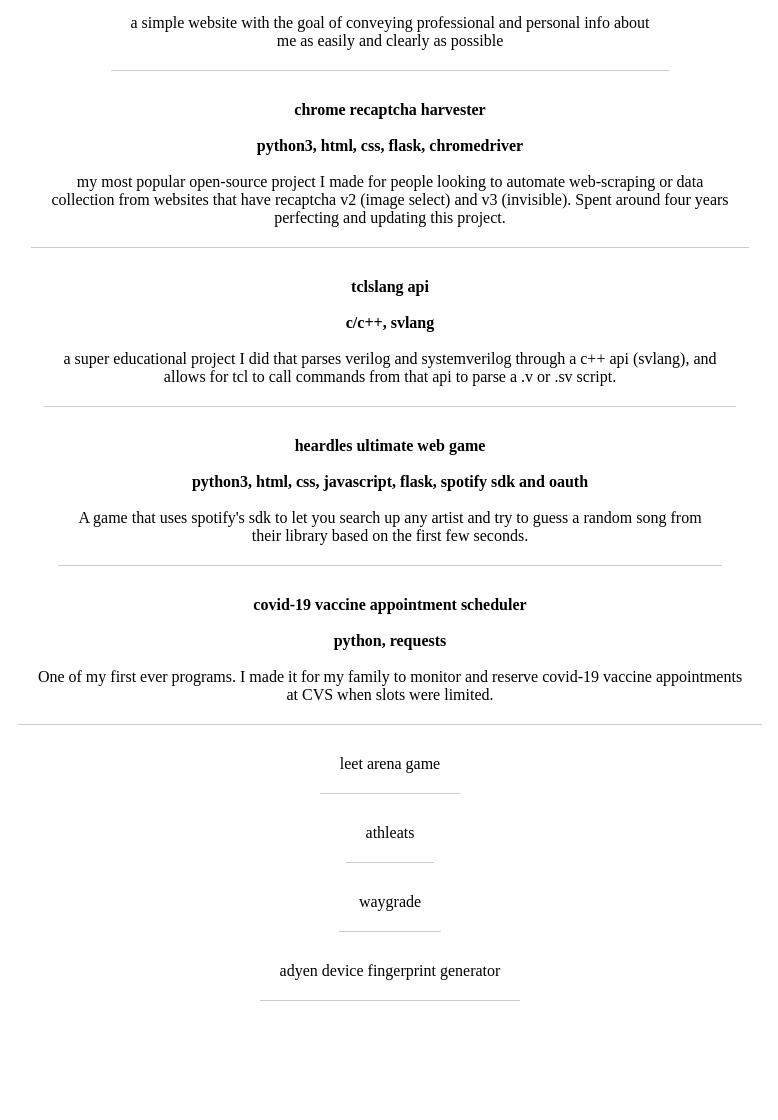
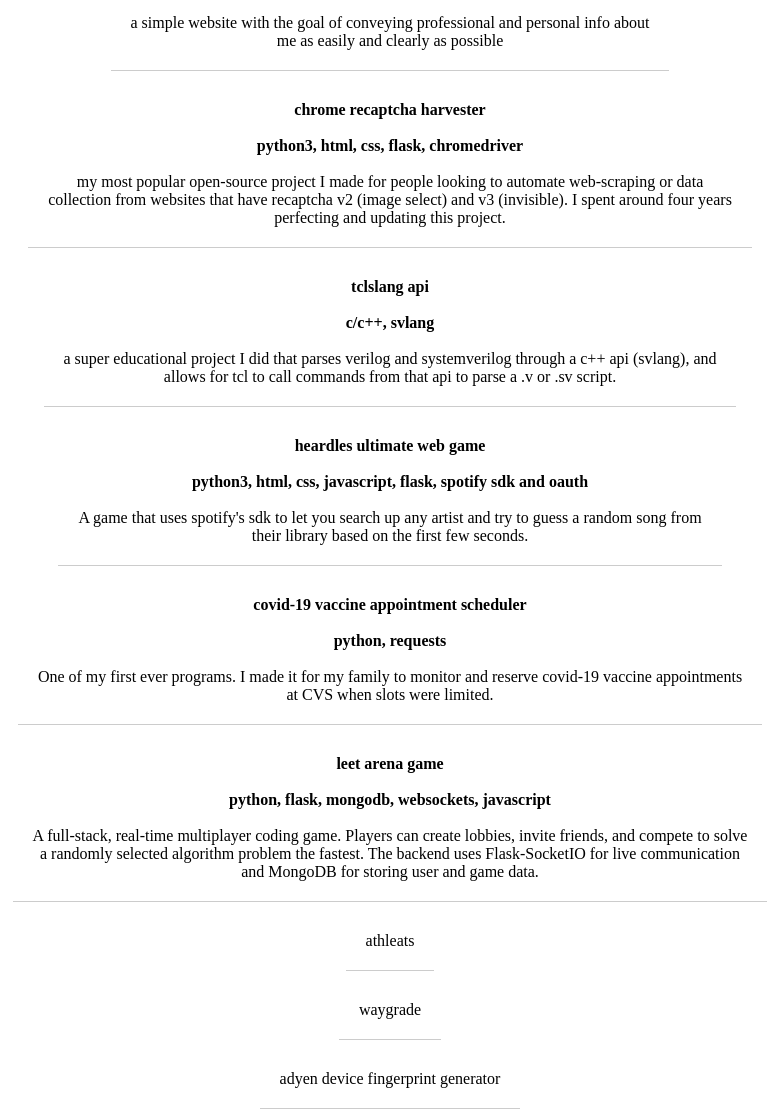
Before and after one commit to benastahl/ben_portfolio_website, a Flask app: page /projects in a window 1280 px wide. Shown: the part 206-1326 px from the top of the page, without its empty margins (250-1028 px from the left). Before the commit the page ends 1207 px from the top, so only its background shows below. Run offline with Flask 3, Linux system fonts and the light colour scheme.

Commit message:
projects update

```diff
--- a/templates/projects.html
+++ b/templates/projects.html
@@ -27,7 +27,7 @@
         <br><br>
 
         my most popular open-source project I made for people looking to automate web-scraping or data<br>
-        collection from websites that have recaptcha v2 (image select) and v3 (invisible). Spent around four years<br>
+        collection from websites that have recaptcha v2 (image select) and v3 (invisible). I spent around four years<br>
         perfecting and updating this project.
 
     </a></li>
@@ -61,7 +61,16 @@
 
     </a></li>
 
-    <li><a href="https://github.com/benastahl/leetarena">leet arena game</a></li>
+    <li><a href="https://github.com/benastahl/leetarena"><strong>leet arena game</strong><br><br>
+
+        <strong>python, flask, mongodb, websockets, javascript</strong>
+        <br><br>
+
+        A full-stack, real-time multiplayer coding game. Players can create lobbies, invite friends, and compete to solve<br>
+        a randomly selected algorithm problem the fastest. The backend uses Flask-SocketIO for live communication<br>
+        and MongoDB for storing user and game data.
+
+    </a></li>
 
     <li><a href="https://github.com/benastahl/athleats">athleats</a></li>
 
```
